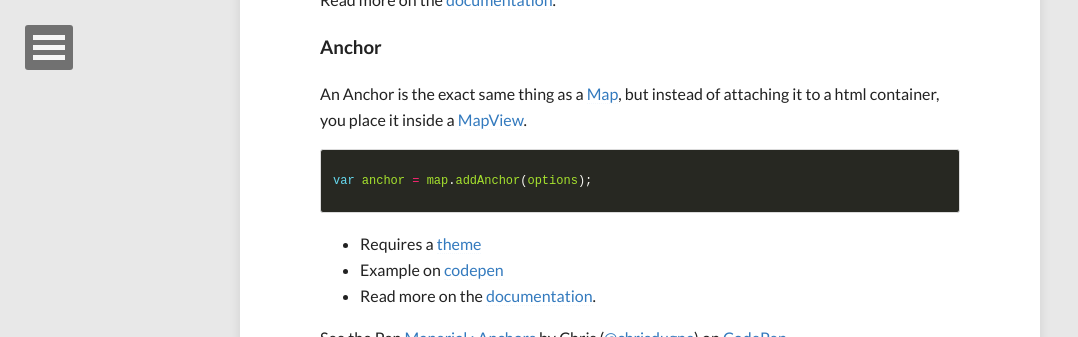
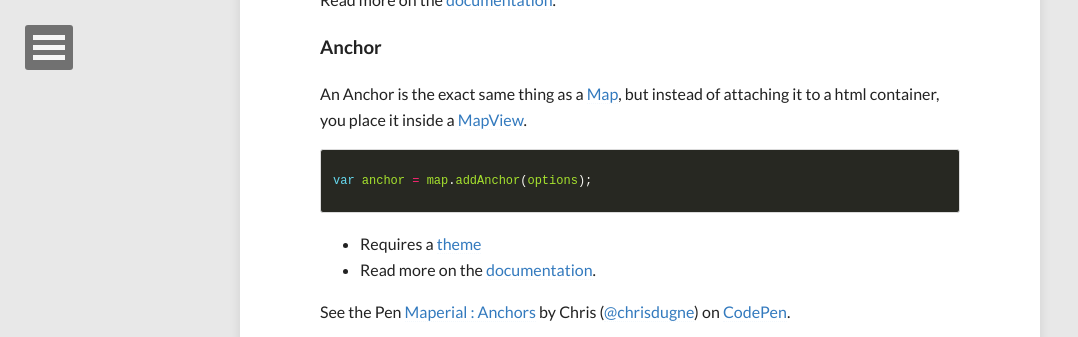
Before and after one commit to maperial/maperial.github.io, a Jekyll site: the page built from concepts/index.md, in a window 1280 px wide and 900 px high, scrolled down 1744 px, cut to the strip 0-337 px from the top of the window. Shown: the whole strip, without its empty margins (0-1078 px from the left). Built offline with Jekyll 4.4.1, drawn with Linux system fonts in a browser that asks for light colours; nearby versions of some CDN libraries; comment, search, counter and statistics services are not loaded.

Commit message:
concepts anchors codepen

```diff
--- a/concepts/index.md
+++ b/concepts/index.md
@@ -81,10 +81,9 @@
 {% endhighlight %}
 
 - Requires a [theme](#theme)
-- Example on [codepen](http://codepen.io/chrisdugne/pen/VYYbEv?editors=101)
 - Read more on the [documentation](/documentation/Maperial.html#addAnchor).
 
-<p data-height="450" data-theme-id="10317" data-slug-hash="VYYbEv" data-default-tab="result" data-user="chrisdugne" class='codepen'>See the Pen <a href='http://codepen.io/chrisdugne/pen/VYYbEv/'>Maperial : Anchors</a> by Chris (<a href='http://codepen.io/chrisdugne'>@chrisdugne</a>) on <a href='http://codepen.io'>CodePen</a>.</p>
+<p data-height="450" data-theme-id="10317" data-slug-hash="myemdv" data-default-tab="result" data-user="chrisdugne" class='codepen'>See the Pen <a href='http://codepen.io/chrisdugne/pen/myemdv/'>Maperial : Anchors</a> by Chris (<a href='http://codepen.io/chrisdugne'>@chrisdugne</a>) on <a href='http://codepen.io'>CodePen</a>.</p>
 <script async src="//assets.codepen.io/assets/embed/ei.js"></script>
 
 
```
